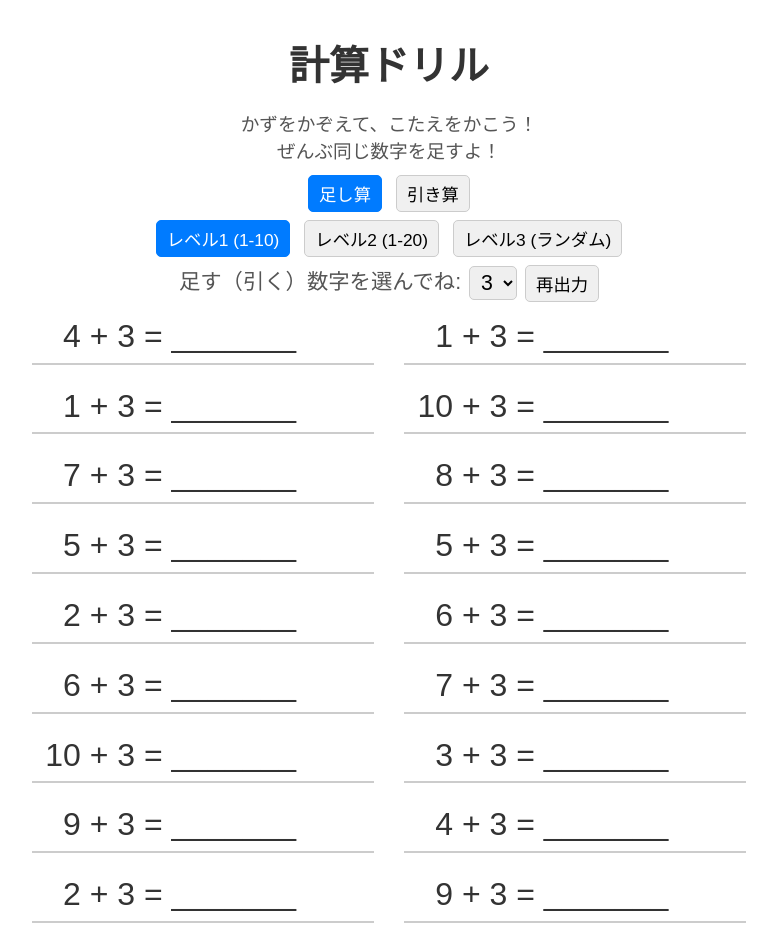
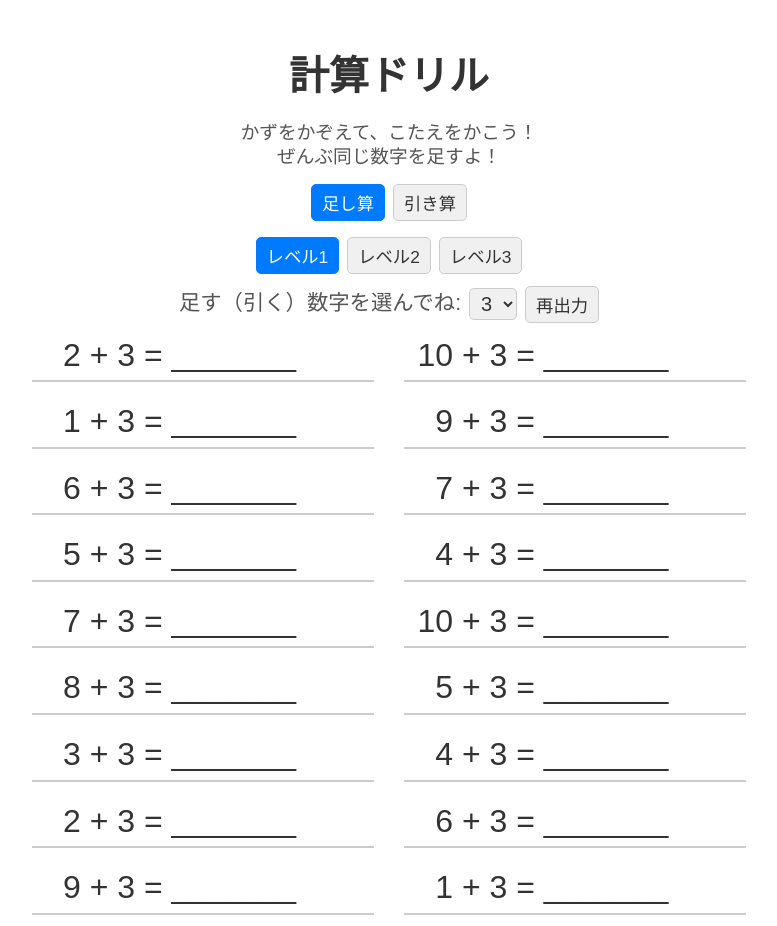
Before and after one commit to taiiichi3264/calc_doriru, a plain HTML site: page index.html in a window 1280 px wide. Shown: the top 926 px of the page, without its empty margins (251-1028 px from the left). Drawn offline with Linux system fonts and the light colour scheme.

Commit message:
Update index.html

```diff
--- a/index.html
+++ b/index.html
@@ -8,7 +8,7 @@
         /* A4サイズに合わせた基本設定 */
         @page {
             size: A4;
-            margin: 10mm; /* 印刷時の余白をさらに詰める */
+            margin: 10mm; /* 印刷時の余白 */
         }
         body {
             font-family: 'Arial', 'sans-serif';
@@ -18,116 +18,143 @@
             justify-content: flex-start;
             min-height: 100vh;
             margin: 0;
-            padding: 10mm; /* 全体のパディングを調整 */
+            padding: 10mm; /* 全体のパディング */
             box-sizing: border-box;
-            line-height: 1.4; /* 行の高さをさらに詰める */
-            color: #333; /* 全体の文字色 */
+            line-height: 1.3; /* 行の高さを詰める */
+            color: #333; /* 標準的な文字色 */
+            background-color: #ffffff; /* 白い背景 */
         }
         .container {
             width: 100%;
             max-width: 210mm; /* A4の幅 */
-            padding: 0; /* コンテナ内の垂直パディングをなくす */
+            padding: 2mm; /* 内側のパディングを削減 */
             text-align: center;
+            background-color: #ffffff; /* 白い背景 */
+            border-radius: 0; /* 角丸を削除 */
+            box-shadow: none; /* 影を削除 */
         }
         h1 {
-            font-size: 30pt; /* 大きめのフォントサイズを調整 */
-            margin-top: 0; /* 上の余白をなくす */
-            margin-bottom: 6px; /* ヘッダー下の余白を微調整 */
+            font-size: 30pt;
+            margin-top: 5px;
+            margin-bottom: 8px;
+            color: #333;
+            text-shadow: none;
         }
         .problem-grid {
             display: grid;
-            grid-template-columns: repeat(2, 1fr); /* 2列 */
-            gap: 15px 30px; /* 縦横の隙間をさらに詰める */
+            grid-template-columns: repeat(2, 1fr);
+            gap: 15px 30px;
             justify-content: center;
-            width: 90%; /* 中央に配置、幅をさらに広めに */
+            width: 90%;
             margin: 0 auto;
         }
         .problem {
-            font-size: 24pt; /* 問題のフォントサイズを調整 */
-            padding: 4px; /* パディングを微調整 */
-            border-bottom: 2px solid #ccc; /* 下線 */
-            text-align: left; /* 左揃え */
-            white-space: nowrap; /* 改行防止 */
+            font-size: 24pt;
+            padding: 4px;
+            border-bottom: 2px solid #ccc; /* 標準的なグレーの下線 */
+            text-align: left;
+            white-space: nowrap;
+            color: #333;
         }
         .problem span {
             display: inline-block;
-            min-width: 45px; /* 数字の幅を確保 */
+            min-width: 45px;
             text-align: right;
+            color: #333;
         }
         .instructions {
-            font-size: 14pt; /* 説明文のフォントサイズを調整 */
-            margin-bottom: 10px; /* 説明文の余白を微調整 */
+            font-size: 14pt;
+            margin-bottom: 10px;
+            color: #555;
+            font-weight: normal; /* 太字を削除 */
+        }
+
+        /* 選択ボタンのスタイル */
+        .selection-group {
+            margin-bottom: 8px;
+            font-size: 16pt;
+            color: #555;
+            display: flex;
+            justify-content: center;
+            flex-wrap: wrap;
+        }
+        .selection-group button {
+            padding: 5px 10px;
+            font-size: 13pt;
+            border: 1px solid #ccc; /* 標準的なボーダー */
+            border-radius: 5px; /* 標準的な角丸 */
+            background-color: #f0f0f0; /* 薄いグレーの背景 */
+            color: #333;
+            cursor: pointer;
+            margin: 4px;
+            box-shadow: none; /* 影を削除 */
+            transition: none; /* アニメーションを削除 */
+            text-shadow: none;
+        }
+        .selection-group button.active {
+            background-color: #007bff; /* 標準的なアクティブ色 */
+            color: white;
+            border-color: #007bff;
+            box-shadow: none;
+            transform: none;
+        }
+        .selection-group button:hover:not(.active) {
+            background-color: #e0e0e0; /* ホバー時の背景色 */
+            transform: none;
+        }
+
+        .addend-selection {
+            display: flex;
+            align-items: center;
+            justify-content: center;
+            margin-bottom: 8px;
+            font-size: 16pt;
             color: #555;
         }
-
-        /* 新しい選択ボタンのスタイル */
-        .selection-group {
-            margin-bottom: 8px; /* 各選択グループ間の余白を調整 */
-            font-size: 16pt; /* フォントサイズを調整 */
-            color: #555;
+        .addend-selection select {
+            font-size: 15pt;
+            padding: 3px 7px;
+            border-radius: 5px; /* 標準的な角丸 */
+            border: 1px solid #ccc; /* 標準的なボーダー */
+            background-color: #f0f0f0;
+            margin-left: 8px;
+            margin-right: 8px;
+            color: #333;
         }
-        .selection-group button {
-            padding: 5px 10px; /* パディングを調整 */
-            font-size: 13pt; /* フォントサイズを調整 */
+        .refresh-button {
+            padding: 5px 10px;
+            font-size: 13pt;
             border: 1px solid #ccc;
             border-radius: 5px;
             background-color: #f0f0f0;
+            color: #333;
             cursor: pointer;
-            margin: 0 4px; /* マージンを調整 */
-            transition: background-color 0.3s ease, border-color 0.3s ease, color 0.3s ease;
-        }
-        .selection-group button.active {
-            background-color: #007bff;
-            color: white;
-            border-color: #007bff;
-        }
-        .selection-group button:hover:not(.active) {
-            background-color: #e0e0e0;
-        }
-
-        .addend-selection {
-            display: flex; /* Flexboxで横並びにする */
-            align-items: center; /* 垂直方向中央揃え */
-            justify-content: center; /* 水平方向中央揃え */
-            margin-bottom: 8px; /* 足す数字選択の余白を調整 */
-            font-size: 16pt; /* フォントサイズを調整 */
-            color: #555;
-        }
-        .addend-selection select {
-            font-size: 16pt; /* フォントサイズを調整 */
-            padding: 3px 7px; /* パディングを調整 */
-            border-radius: 5px;
-            border: 1px solid #ccc;
-            margin-left: 8px; /* マージンを調整 */
-            margin-right: 8px; /* ボタンとの間にマージンを追加 */
-        }
-        .refresh-button {
-            padding: 5px 10px; /* パディングを調整 */
-            font-size: 13pt; /* フォントサイズを調整 */
-            border: 1px solid #ccc;
-            border-radius: 5px;
-            background-color: #f0f0f0;
-            cursor: pointer;
-            transition: background-color 0.3s ease;
+            box-shadow: none;
+            transition: none;
+            text-shadow: none;
         }
         .refresh-button:hover {
             background-color: #e0e0e0;
+            transform: none;
         }
 
         .print-button {
-            margin-top: 10px; /* ボタンの余白を調整 */
-            padding: 8px 16px; /* パディングを調整 */
-            font-size: 15pt; /* フォントサイズを維持 */
-            background-color: #4CAF50; /* ボタンの色 */
+            margin-top: 15px;
+            padding: 10px 20px;
+            font-size: 16pt;
+            background-color: #007bff; /* 標準的なボタン色 */
             color: white;
             border: none;
-            border-radius: 8px;
+            border-radius: 5px; /* 標準的な角丸 */
             cursor: pointer;
-            box-shadow: 0 4px 8px rgba(0, 0, 0, 0.2);
-            transition: background-color 0.3s ease;
+            box-shadow: none;
+            transition: none;
+            text-shadow: none;
+            font-weight: bold;
         }
         .print-button:hover {
-            background-color: #45a049;
+            background-color: #0056b3; /* ホバー時の色 */
+            transform: none;
         }
 
         /* 印刷時に不要な要素を非表示にする設定 */
@@ -136,11 +163,26 @@
                 background: none;
                 color: black;
             }
-            .selection-group, /* 新しい選択グループも印刷時に非表示 */
+            .selection-group,
             .addend-selection,
             .print-button,
-            .refresh-button { /* 再出力ボタンも印刷時に非表示 */
+            .refresh-button {
                 display: none;
+            }
+            .container {
+                box-shadow: none;
+                border-radius: 0;
+                padding: 0;
+            }
+            h1 {
+                text-shadow: none;
+                color: black;
+            }
+            .problem, .problem span, .instructions {
+                color: black;
+            }
+            .problem {
+                border-bottom: 2px solid black;
             }
         }
     </style>
@@ -161,9 +203,9 @@
 
         <!-- 難易度選択 -->
         <div class="selection-group">
-            <button id="level1Button" class="active">レベル1 (1-10)</button>
-            <button id="level2Button">レベル2 (1-20)</button>
-            <button id="level3Button">レベル3 (ランダム)</button>
+            <button id="level1Button" class="active">レベル1</button>
+            <button id="level2Button">レベル2</button>
+            <button id="level3Button">レベル3</button>
         </div>
 
         <!-- 足す（引く）数字の選択と再出力ボタン -->
@@ -255,6 +297,16 @@
                 let generatedProblems = []; // Stores {left, right, op} for final display
                 let lastTwoLeftOperands = []; // To prevent immediate repetition of left operand
 
+                // If Level 1 Addition, prepare the fixed pool [1,1,2,2,...,10,10]
+                let level1AddFixedPool = [];
+                if (currentDifficulty === 'level1' && currentOperation === 'add') {
+                    for (let i = 1; i <= 10; i++) {
+                        level1AddFixedPool.push(i);
+                        level1AddFixedPool.push(i);
+                    }
+                    shuffleArray(level1AddFixedPool); // Shuffle this specific pool once
+                }
+
                 for (let k = 0; k < numberOfProblems; k++) {
                     let currentLeftOperand;
                     let currentRightOperand;
@@ -266,20 +318,24 @@
                         currentRightOperand = selectedOperand2; // Fixed from dropdown for L1/L2
                     }
 
-                    // Determine the base range of numbers for the left operand
+                    // Build a temporary list of eligible left operands for *this specific pick*
+                    let candidatesForThisPick = [];
+                    if (currentDifficulty === 'level1' && currentOperation === 'add') {
+                        // For Level 1 Addition, draw from the remaining fixed pool
+                        candidatesForThisPick = [...level1AddFixedPool];
+                    } else {
+                        // For other modes, generate from the base range
                         let minBaseRange, maxBaseRange;
-                    if (currentDifficulty === 'level1') {
+                        if (currentDifficulty === 'level1') { // This covers Level 1 Subtract
                             minBaseRange = 1;
                             maxBaseRange = 10;
                         } else { // Level 2 or Level 3
                             minBaseRange = 1;
                             maxBaseRange = 20;
                         }
-
-                    // Build a temporary list of eligible left operands for *this specific pick*
-                    let candidatesForThisPick = [];
                         for (let i = minBaseRange; i <= maxBaseRange; i++) {
                             candidatesForThisPick.push(i);
+                        }
                     }
 
                     // Apply subtraction constraint: left operand must be >= right operand
@@ -291,7 +347,7 @@
                     });
 
                     if (validNumbersForOperation.length === 0) {
-                        // Display error if no valid numbers can be picked
+                        // Display error if no valid numbers can be picked for subtraction
                         const noProblemDiv = document.createElement('div');
                         noProblemDiv.style.gridColumn = '1 / -1'; // Span across all columns
                         noProblemDiv.style.textAlign = 'center';
@@ -309,7 +365,7 @@
                     if (finalCandidatesForPick.length > 0) {
                         currentLeftOperand = finalCandidatesForPick[Math.floor(Math.random() * finalCandidatesForPick.length)];
                     } else {
-                        // Fallback: If avoiding last two is impossible, pick any valid number
+                        // Fallback: If avoiding last two is impossible (e.g., small pool), pick any valid number
                         currentLeftOperand = validNumbersForOperation[Math.floor(Math.random() * validNumbersForOperation.length)];
                     }
 
@@ -319,33 +375,20 @@
                         op: operator
                     });
 
+                    // For Level 1 Addition, remove the chosen number from its unique pool
+                    if (currentDifficulty === 'level1' && currentOperation === 'add') {
+                         const indexInPool = level1AddFixedPool.indexOf(currentLeftOperand);
+                         if (indexInPool > -1) {
+                             level1AddFixedPool.splice(indexInPool, 1);
+                         }
+                    }
+
                     // Update lastTwoLeftOperands
                     lastTwoLeftOperands.push(currentLeftOperand);
                     if (lastTwoLeftOperands.length > 2) {
                         lastTwoLeftOperands.shift();
                     }
-                }
-
-                // --- Special Handling for Level 1 Addition (1-10 x2 guarantee) ---
-                // After generating 20 numbers with basic random and non-consecutive logic,
-                // for Level 1 Addition, we need to ensure each number from 1-10 appears exactly twice.
-                if (currentDifficulty === 'level1' && currentOperation === 'add') {
-                    let requiredNumbers = [];
-                    for (let i = 1; i <= 10; i++) {
-                        requiredNumbers.push(i);
-                        requiredNumbers.push(i);
-                    }
-                    shuffleArray(requiredNumbers); // Shuffle the fixed 1-10 x2 pool
-
-                    // Replace the generated left operands with the strictly controlled list
-                    // And update right operands for this specific case (they are fixed by dropdown)
-                    generatedProblems = requiredNumbers.map(num => ({
-                        left: num,
-                        right: selectedOperand2,
-                        op: operator
-                    }));
-                }
-
+                } // End of for loop for generating 20 problems
 
                 // Display the generated problems
                 generatedProblems.forEach(problem => {
```
Lines whose indentation alone changed are shown as unchanged.
